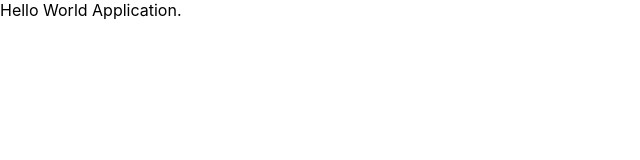
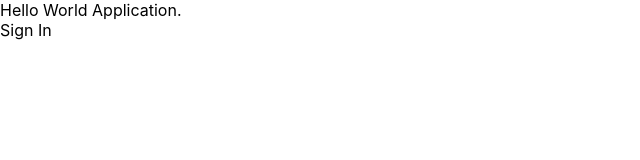
Before and after one commit to Parshva1508/Slack-clone, a React (Create React App) app: page / in a window 1280 px wide. Shown: the top 160 px of the page, without its empty margins (0-640 px from the left). Built offline with nearby package versions, Linux system fonts and the light colour scheme.

Commit message:
changes saved

```diff
--- a/src/components/App.js
+++ b/src/components/App.js
@@ -1,10 +1,13 @@
 import React from 'react';
+import { SignIn } from './';
+
 
 function App() {
   return (
     <div className="App">
       <header className="App-header">
         Hello World Application.
+        <SignIn/>
       </header>
     </div>
   );
--- /dev/null
+++ b/src/components/SignIn.js
@@ -0,0 +1,13 @@
+import React, { Component } from 'react';
+
+class SignIn extends Component{
+    render(){
+        return(
+            <div>
+                Sign In
+            </div>
+        );
+    }
+}
+
+export default SignIn;
--- a/src/components/index.js
+++ b/src/components/index.js
@@ -1,5 +1,7 @@
 import App from './App';
+import SignIn from './SignIn';
 
 export{
-    App
+    App,
+    SignIn
 }
--- a/src/index.js
+++ b/src/index.js
@@ -1,7 +1,7 @@
 import React from 'react';
 import ReactDOM from 'react-dom';
 import './index.css';
-import { App } from './components';
+import { App,} from './components';
 
 ReactDOM.render(
   <React.StrictMode>
```
Also changed, not shown: 1 other file (tests, documents, lock files or other folders).
